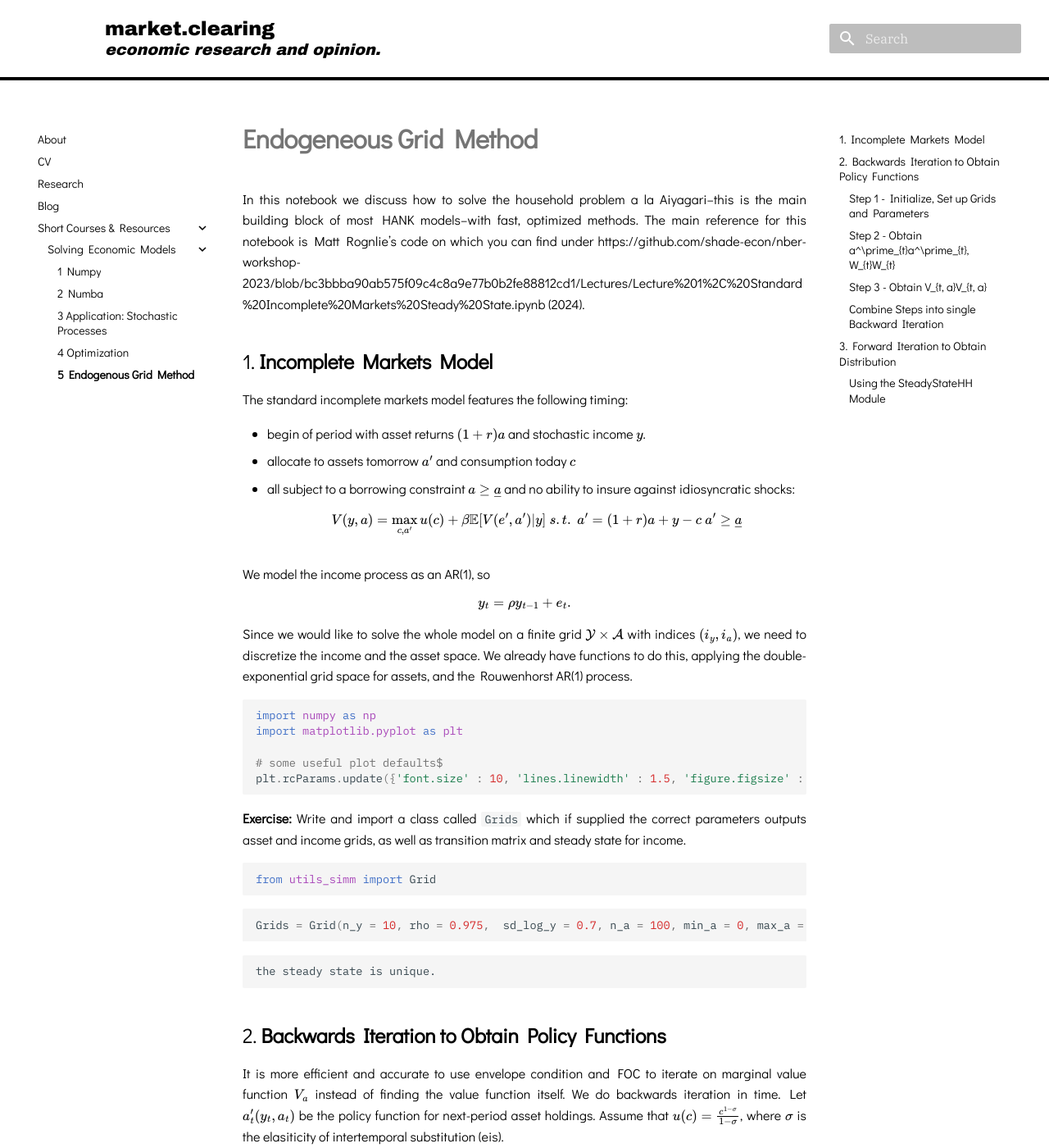
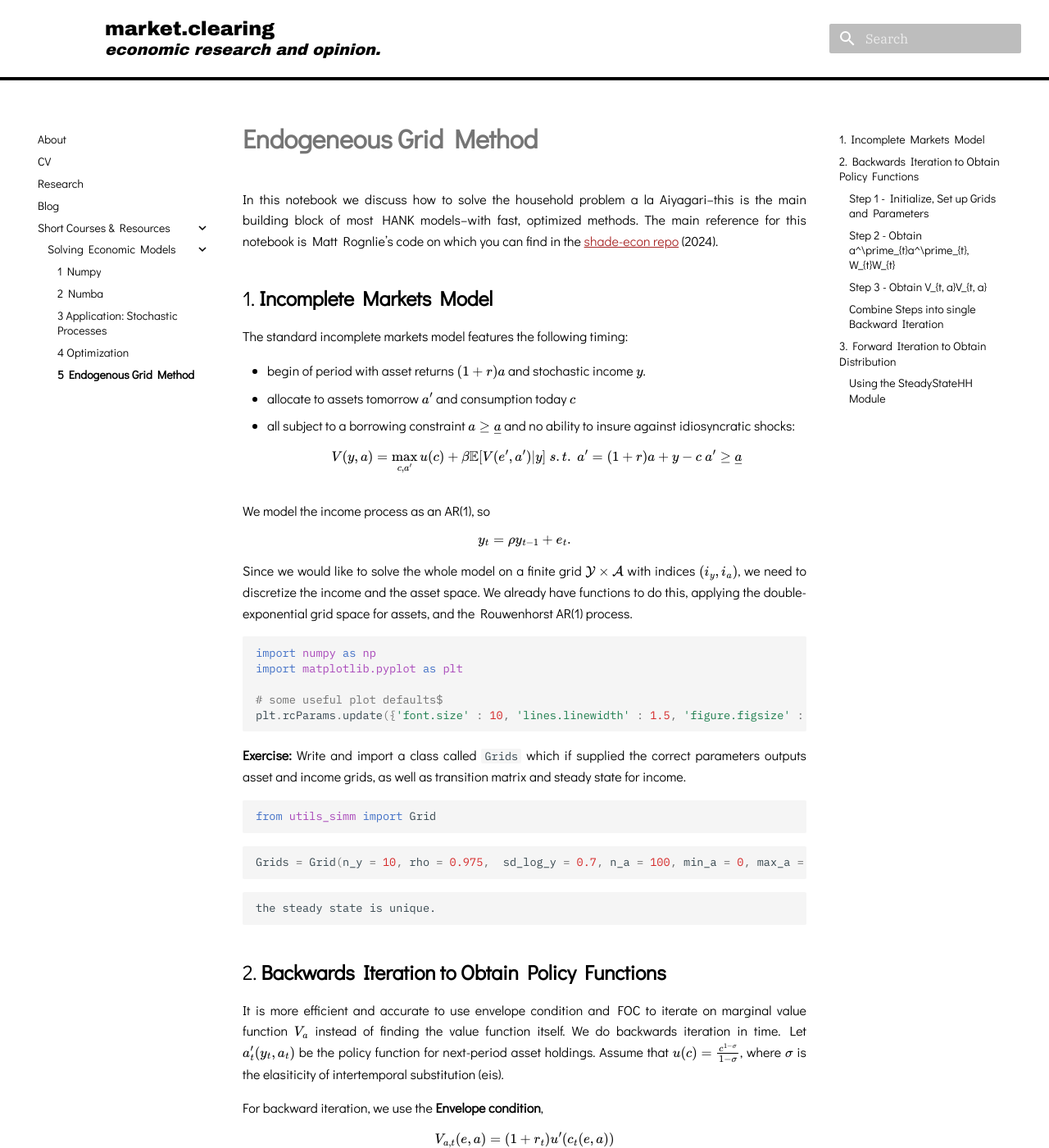
Before and after one commit to FredHB/fredhb.github.io, an MkDocs documentation site: the page built from docs/sem/5-endogenous_grid_method.md, in a window 1280 px wide and 1400 px high. Shown: the whole window at 82% size. Built offline with MkDocs 1.6.1 and Material for MkDocs 9.7.7, drawn with Linux system fonts in a browser that asks for light colours; formulas are drawn with MathJax 3; comment, search, counter and statistics services are not loaded.

Commit message:
one last push

```diff
--- a/docs/sem/5-endogenous_grid_method.md
+++ b/docs/sem/5-endogenous_grid_method.md
@@ -1,6 +1,6 @@
 # **Endogeneous Grid Method**
 
-In this notebook we discuss how to solve the household problem a la Aiyagari--this is the main building block of most HANK models--with fast, optimized methods. The main reference for this notebook is Matt Rognlie's code on which you can find under https://github.com/shade-econ/nber-workshop-2023/blob/bc3bbba90ab575f09c4c8a9e77b0b2fe88812cd1/Lectures/Lecture%201%2C%20Standard%20Incomplete%20Markets%20Steady%20State.ipynb (2024).
+In this notebook we discuss how to solve the household problem a la Aiyagari--this is the main building block of most HANK models--with fast, optimized methods. The main reference for this notebook is Matt Rognlie's code on which you can find in the [shade-econ repo](https://github.com/shade-econ/nber-workshop-2023/blob/bc3bbba90ab575f09c4c8a9e77b0b2fe88812cd1/Lectures/Lecture%201%2C%20Standard%20Incomplete%20Markets%20Steady%20State.ipynb "shade econ github") (2024).
 
 ## 1. **Incomplete Markets Model**
 The standard incomplete markets model features the following timing:
--- a/docs/stylesheets/extra.css
+++ b/docs/stylesheets/extra.css
@@ -46,7 +46,6 @@
     }
 }
 
-
 :root {
     --md-primary-fg-color:        #ffffff; /*shows in header*/
     --md-primary-fg-color--light: #dbd8d8;
@@ -61,6 +60,7 @@ details {
     border: 1px solid #ccc;
     padding: 10px;
     margin-bottom: 10px;
+    text-align: justify;
 }
 details summary {
     font-weight: bold;
@@ -70,12 +70,35 @@ details[open] summary {
     color: #000000;
 }
 
+
+
+
+
+
+
+
+
+
+
+
+
+
+
+
+
+
+
+
+
+
+/* LINKS STYLING */
+
 /* NAVIGATION MENU LINKS */
 .md-ellipsis {
     color: #000000;
 }
 .md-nav__link:hover .md-ellipsis {
-    color: #e44949;
+    color: rgb(168, 39, 39);
     transition: 125ms;
 }
 .md-nav__link--active .md-ellipsis {
@@ -84,7 +107,17 @@ details[open] summary {
 }
 
 /* INLINE LINKS */
-.md-typeset a, .md-typeset, a:before {
+.md-typeset a, .md-typeset a:hover, a:before {
     transition: color 125ms;
-    color: #000000; /* Change this to your desired link color */
+    color: rgb(168, 39, 39); /* Change this to your desired link color */
+    text-decoration: underline;
     }
+
+.md-typeset .headerlink:focus, .md-typeset .headerlink:hover, .md-typeset :target>.headerlink {
+    color: white;
+}
+
+.md-typeset .headerlink:focus, .md-typeset :hover>.headerlink, .md-typeset :target>.headerlink {
+    opacity: 0;
+    transition: color .25s, opacity 125ms;
+}
```
Also changed, not shown: docs/research/index.md (+3 -3 lines), docs/sem/3-application_stoch_proc.md (+18 -22 lines).
